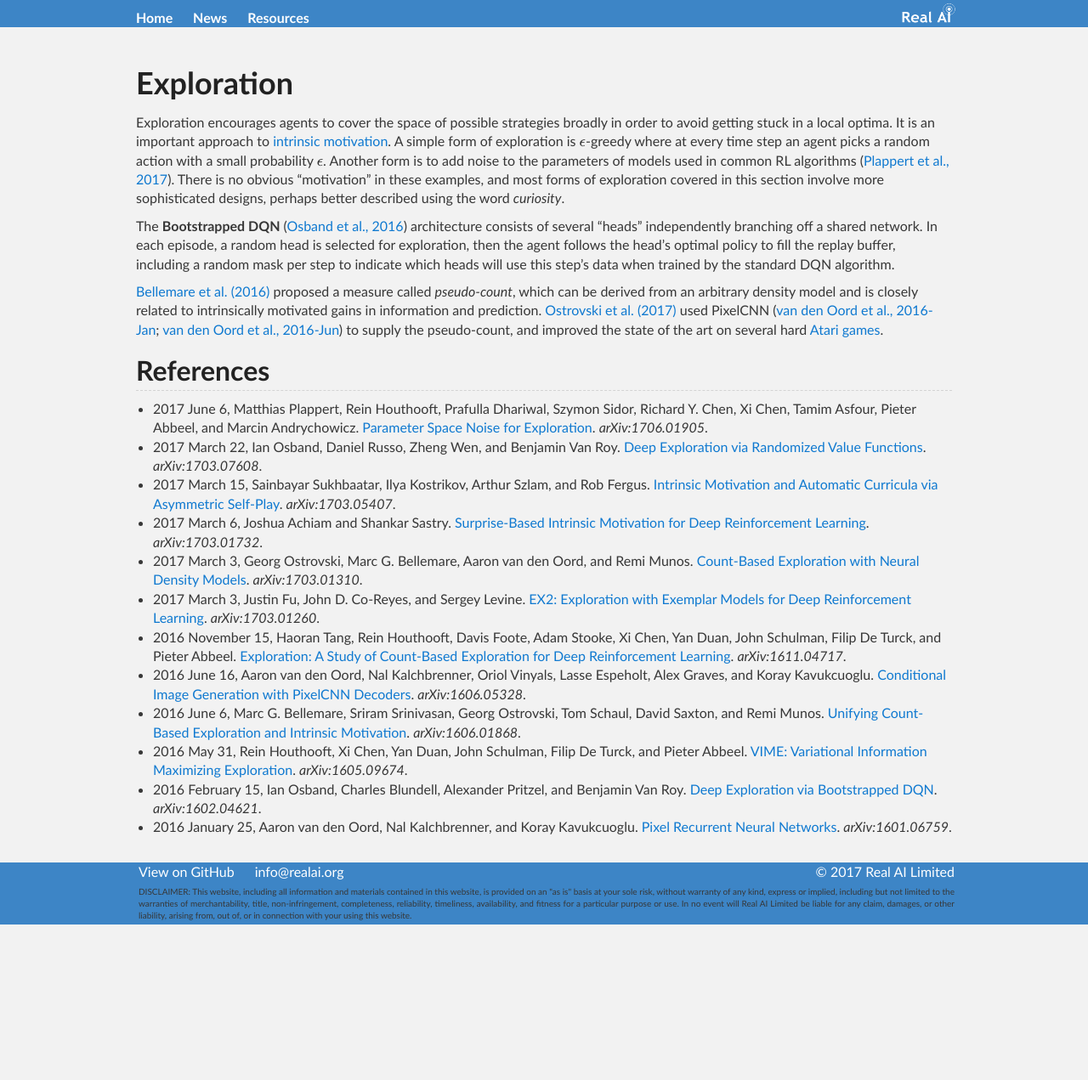
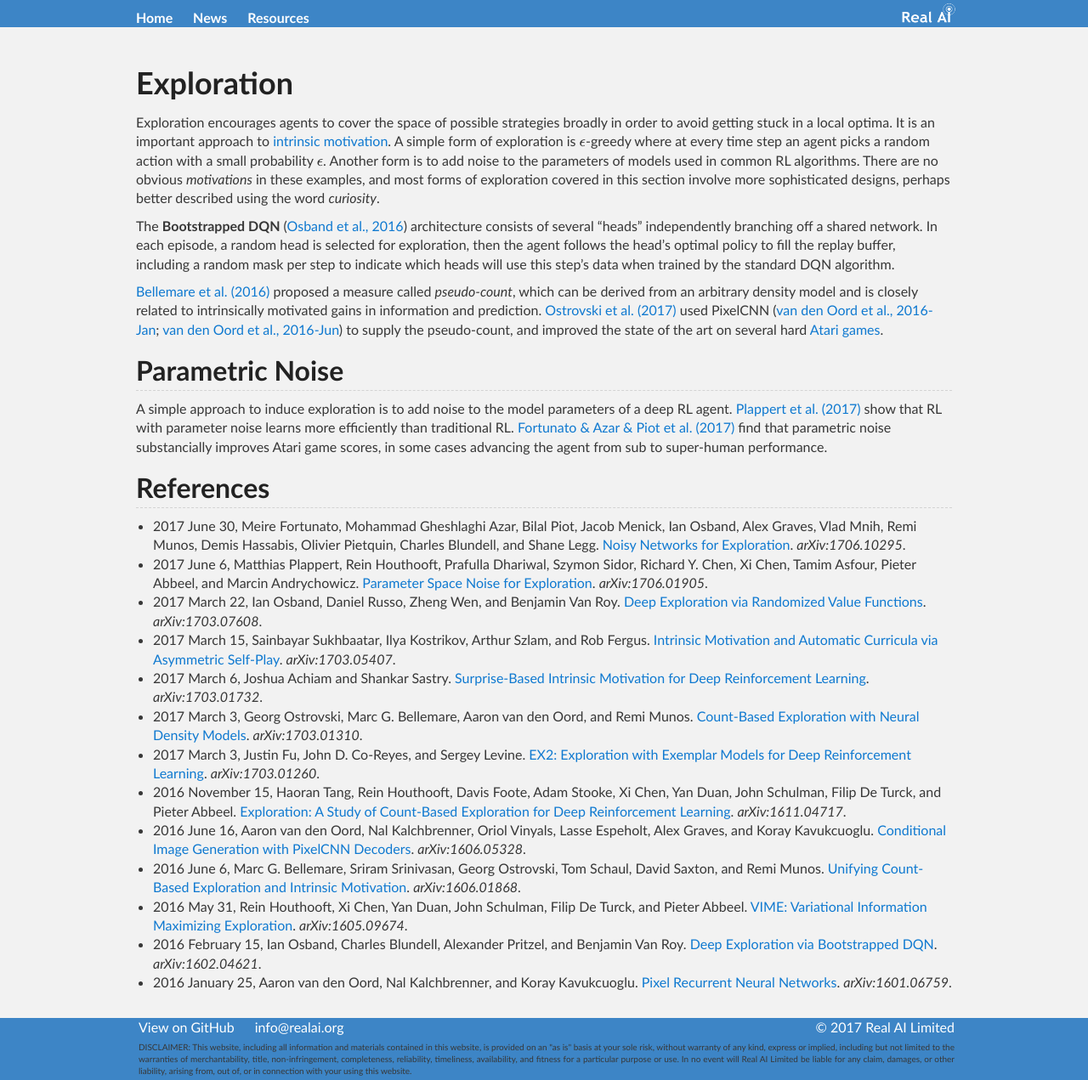
Before and after one commit to Tonywuhk/realai.org, a Jekyll site: the page built from exploration.md, in a window 1280 px wide. Shown: the whole page at 85% size. Built offline with Jekyll 4.4.1, drawn with Linux system fonts in a browser that asks for light colours; our own code applies the rules of GitHub Pages for plain Markdown files; formulas are drawn with MathJax 3; comment, search, counter and statistics services are not loaded; the repository's description, which GitHub fills in, is left out; before the commit the page ends 1088 px from its top, so only the background shows below that.

Commit message:
Update exploration.md

```diff
--- a/exploration.md
+++ b/exploration.md
@@ -4,14 +4,19 @@ mathjax: true
 ---
 # Exploration
 
-Exploration encourages agents to cover the space of possible strategies broadly in order to avoid getting stuck in a local optima. It is an important approach to [intrinsic motivation](http://realai.org/intrinsic-motivation). A simple form of exploration is \\(\epsilon\\)-greedy where at every time step an agent picks a random action with a small probability \\(\epsilon\\). Another form is to add noise to the parameters of models used in common RL algorithms ([Plappert et al., 2017](https://arxiv.org/abs/1706.01905)). There is no obvious "motivation" in these examples, and most forms of exploration covered in this section involve more sophisticated designs, perhaps better described using the word *curiosity*.
+Exploration encourages agents to cover the space of possible strategies broadly in order to avoid getting stuck in a local optima. It is an important approach to [intrinsic motivation](http://realai.org/intrinsic-motivation). A simple form of exploration is \\(\epsilon\\)-greedy where at every time step an agent picks a random action with a small probability \\(\epsilon\\). Another form is to add noise to the parameters of models used in common RL algorithms. There are no obvious *motivations* in these examples, and most forms of exploration covered in this section involve more sophisticated designs, perhaps better described using the word *curiosity*.
 
 The **Bootstrapped DQN** ([Osband et al., 2016](https://arxiv.org/abs/1602.04621)) architecture consists of several "heads" independently branching off a shared network. In each episode, a random head is selected for exploration, then the agent follows the head's optimal policy to fill the replay buffer, including a random mask per step to indicate which heads will use this step's data when trained by the standard DQN algorithm.
 
 [Bellemare et al. (2016)](https://arxiv.org/abs/1606.01868) proposed a measure called *pseudo-count*, which can be derived from an arbitrary density model and is closely related to intrinsically motivated gains in information and prediction. [Ostrovski et al. (2017)](https://arxiv.org/abs/1703.01310) used PixelCNN ([van den Oord et al., 2016-Jan](https://arxiv.org/abs/1601.06759); [van den Oord et al., 2016-Jun](https://arxiv.org/abs/1606.05328)) to supply the pseudo-count, and improved the state of the art on several hard [Atari games](http://realai.org/games/#atari-2600).
 
+## Parametric Noise
+
+A simple approach to induce exploration is to add noise to the model parameters of a deep RL agent. [Plappert et al. (2017)](https://arxiv.org/abs/1706.01905) show that RL with parameter noise learns more efficiently than traditional RL. [Fortunato & Azar & Piot et al. (2017)](https://arxiv.org/abs/1706.10295) find that parametric noise substancially improves Atari game scores, in some cases advancing the agent from sub to super-human performance.
+
 ## References
 
+* 2017 June 30, Meire Fortunato, Mohammad Gheshlaghi Azar, Bilal Piot, Jacob Menick, Ian Osband, Alex Graves, Vlad Mnih, Remi Munos, Demis Hassabis, Olivier Pietquin, Charles Blundell, and Shane Legg. [Noisy Networks for Exploration](https://arxiv.org/abs/1706.10295). *arXiv:1706.10295*.
 * 2017 June 6, Matthias Plappert, Rein Houthooft, Prafulla Dhariwal, Szymon Sidor, Richard Y. Chen, Xi Chen, Tamim Asfour, Pieter Abbeel, and Marcin Andrychowicz. [Parameter Space Noise for Exploration](https://arxiv.org/abs/1706.01905). *arXiv:1706.01905*.
 * 2017 March 22, Ian Osband, Daniel Russo, Zheng Wen, and Benjamin Van Roy. [Deep Exploration via Randomized Value Functions](https://arxiv.org/abs/1703.07608). *arXiv:1703.07608*.
 * 2017 March 15, Sainbayar Sukhbaatar, Ilya Kostrikov, Arthur Szlam, and Rob Fergus. [Intrinsic Motivation and Automatic Curricula via Asymmetric Self-Play](https://arxiv.org/abs/1703.05407). *arXiv:1703.05407*.
```
